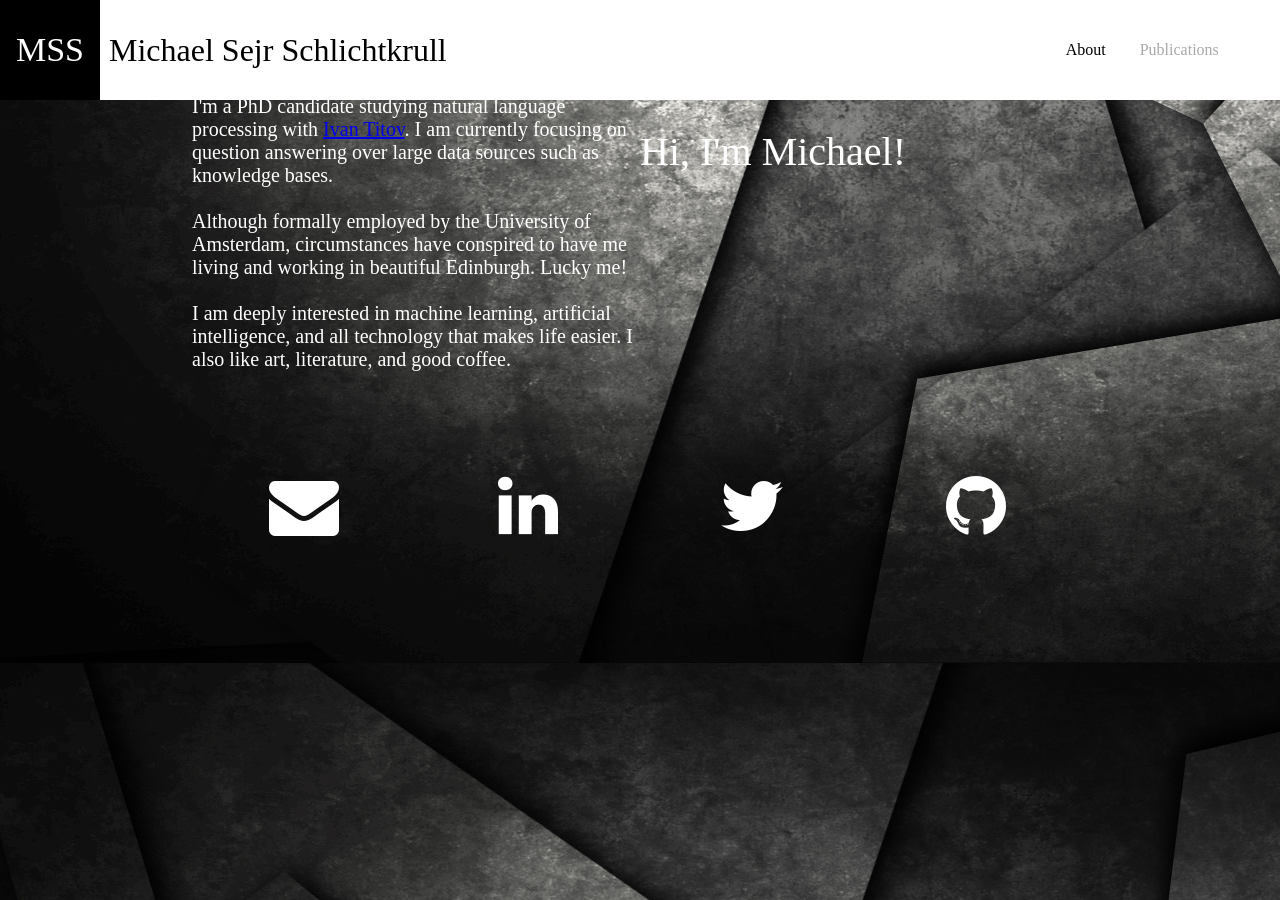
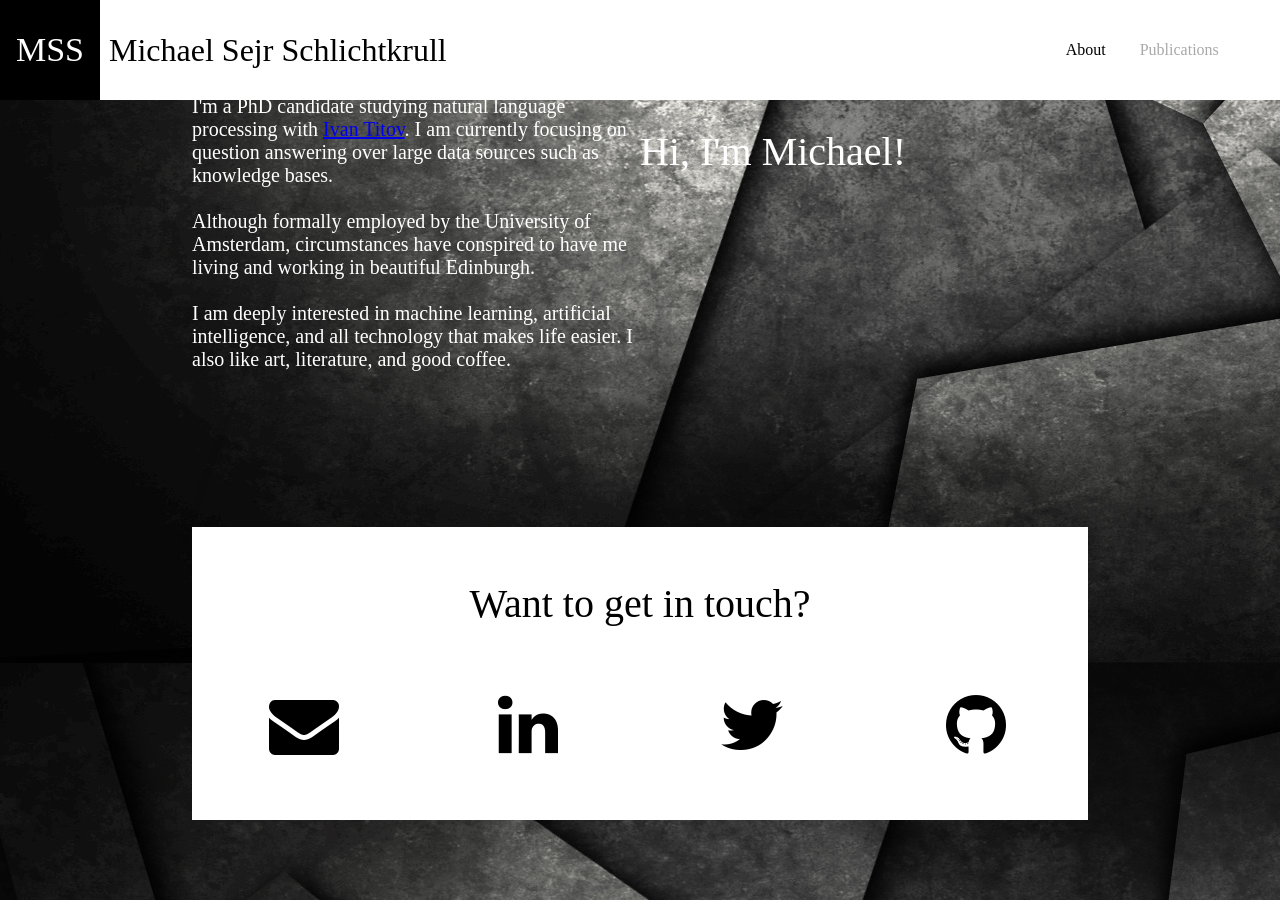
Before and after one commit to MichSchli/MichSchli.github.io, a Jekyll site: the page built from _pages/index.html, in a window 1280 px wide and 900 px high, scrolled down 537 px. Built offline with Jekyll 4.4.1, drawn with Linux system fonts in a browser that asks for light colours; nearby versions of some CDN libraries.

Commit message:
Set up single page design

```diff
--- a/_pages/contact.html
+++ b/_pages/contact.html
@@ -1,5 +1,9 @@
+<div class=michael-contact-box>
+   <div class=michael-contact-headline-box>
+      <h2 class=michael-contact-headline>Want to get in touch?</h2>
+   </div>
 
-<div class=michael-contact-box>
+   <div class=michael-contact-social-media-box>
       <div class=michael-social-media-icon-box>
          <a href="#" class=michael-social-media-link><i class="michael-social-media-button fa fa-envelope"></i></a>
       </div>
@@ -13,3 +17,4 @@
          <a href="#" class=michael-social-media-link><i class="michael-social-media-button fa fa-github"></i></a>
       </div>
    </div>
+</div>
--- a/_pages/index.html
+++ b/_pages/index.html
@@ -6,6 +6,7 @@ title: About
 navigation_weight: 1
 ---
 
+<div class=michael-segment-box>
 <div class=michael-portrait-box>
    <img src=/images/portrait-placeholder.jpg></img>
 </div>
@@ -17,12 +18,15 @@ navigation_weight: 1
 <div class=michael-about-box>
 I'm a PhD candidate studying natural language processing with <a href=ivan-titov.org>Ivan Titov</a>. I am currently focusing on question answering over large data sources such as knowledge bases.
 <br /><br />
-Although formally employed by the University of Amsterdam, circumstances have conspired to have me living and working in beautiful Edinburgh. Lucky me!
+Although formally employed by the University of Amsterdam, circumstances have conspired to have me living and working in beautiful Edinburgh.
 <br /><br />
 I am deeply interested in machine learning, artificial intelligence, and all technology that makes life easier. I also like art, literature, and good coffee.
+</div>
 </div>
 
 <div class=michael-segment-separator>
 </div>
 
-{% include_relative contact.html %}
+<div class=michael-segment-box>
+    {% include_relative contact.html %}
+</div>
--- a/css/main.css
+++ b/css/main.css
@@ -1,12 +1,17 @@
 /*
  General styling:
 */
+
+html {
+	height: 100%;
+}
 
 body {
 	margin: 0px;
 	padding: 0px;
 	background-image: url("/images/background2.jpg");
 	background-attachment: fixed;
+	height: 100%;
 }
 
 .michael-content-box{
@@ -18,12 +23,19 @@ body {
 	-moz-box-sizing: border-box;
 	box-sizing: border-box;
 	width: 100%;
+	height:200%;
 }
 
 .michael-segment-separator{
 	width:100%;
 	height:100px;
 	float:left;
+}
+
+.michael-segment-box{
+	float: left;
+	width: 100%;
+	height: 50%;
 }
 
 /*
@@ -129,7 +141,8 @@ Styling for 'about'-section:
 	font-family: Raleway;
 	font-style: normal;
 	font-variant: normal;
-	font-weight: 500;font-size: 40px;
+	font-weight: 500;
+	font-size: 40px;
 }
 
 .michael-about-box {
@@ -148,9 +161,36 @@ Styling for 'about'-section:
 /*
 Styling for 'contact'-section
 */
+
+.michael-contact-box {
+	background: white;
+	float: left;
+	width: 100%;
+	text-align: center;
+}
+
+.michael-contact-headline {
+	font-family: Raleway;
+	font-style: normal;
+	font-variant: normal;
+	font-weight: 500;
+	font-size: 40px;
+}
+
+.michael-contact-headline-box {
+	padding: 20px 0px;
+}
+
+.michael-contact-social-media-box {
+	padding: 10px 0px 60px 0px;
+	height: 100%;
+   	width: 100%;
+    	float: left;
+}
+
 .michael-social-media-link {
 	text-decoration: none;
-	color: white;
+	color: black;
 }
 
 .michael-social-media-link i {
```
Lines whose indentation alone changed are shown as unchanged.
